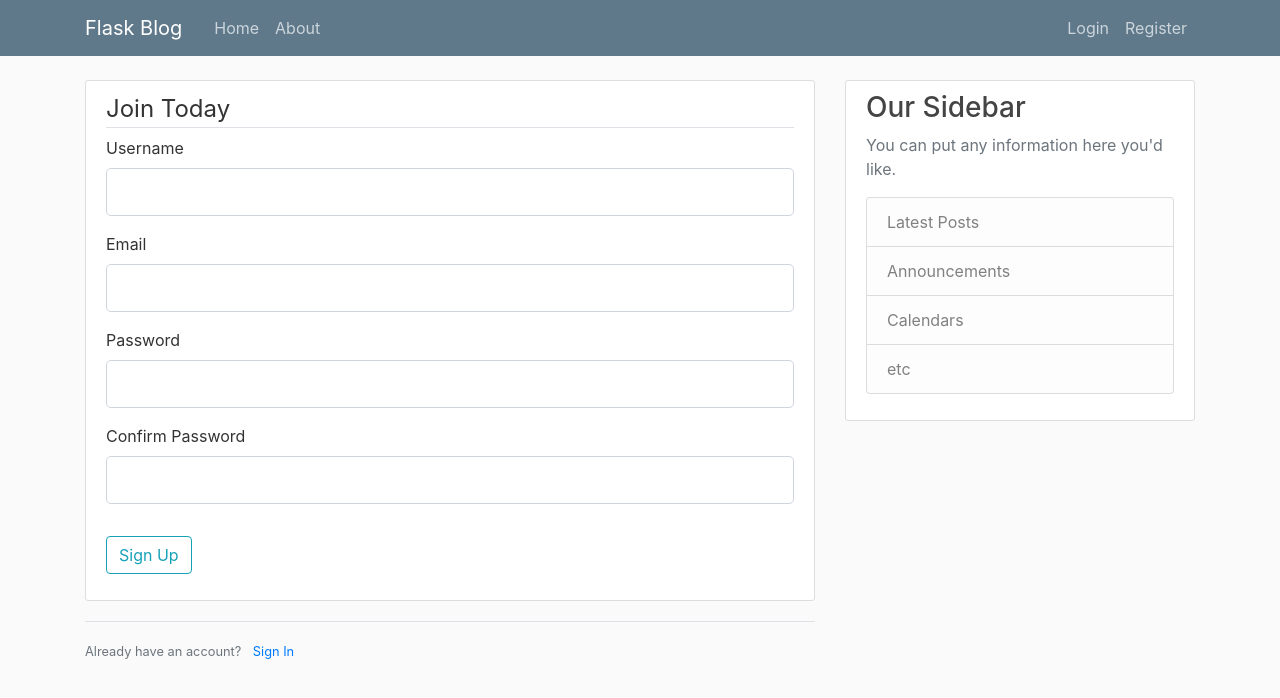
After one commit to anishsaranga/blog-website, a Flask app: page /register in a window 1280 px wide. The commit adds this page. Shown: the top 698 px of the page. Run offline with Flask 3, Linux system fonts and the light colour scheme; some libraries are stand-ins or nearby versions.

Commit message:
forms added

```diff
--- a/flaskblog.py
+++ b/flaskblog.py
@@ -1,7 +1,10 @@
-from flask import Flask, render_template, url_for
+# flash => easy one time alerts
+from flask import Flask, render_template, url_for, flash, redirect
+from forms import RegistrationForm, LoginForm
 
 app = Flask(__name__)
-
+# you should have the same case for secret key, otherwise you get runtime error
+app.config["SECRET_KEY"] = "cbbfe3b99af3e90e17ceb78ed1c73a59"
 
 posts = [
     {
@@ -21,7 +24,7 @@ posts = [
 
 @app.route("/")
 @app.route("/home")
-def hello_world():
+def home():
     return render_template("home.html", posts=posts)
 
 @app.route("/about")
@@ -29,5 +32,31 @@ def about():
     return render_template("about.html", title="About")
 
 
+# route to forms
+@app.route("/register", methods=["GET", "POST"])
+def register():
+    form = RegistrationForm()
+    if form.validate_on_submit():
+        flash(f"Account created for {form.username.data}!", "success")
+        return redirect(url_for("home")) # once validated, redirect to home page
+
+    return render_template("register.html", title="Register", form=form)
+
+
+@app.route("/login", methods=["GET", "POST"])
+def login():
+    form = LoginForm()
+    if form.validate_on_submit():
+        # admin login
+        if form.email.data == "admin@blog.com" and form.password.data == "password":
+            flash("You have been logged in!", "success") # 2nd arg is bootstrap class
+            return redirect(url_for("home"))
+
+        else:
+            flash("Login unsuccessful, please check username and password", "danger") # 2nd arg is bootstrap class
+    return render_template("login.html", title="Login", form=form)
+
+
 if __name__ == "__main__":
+    # getting error for port 5000 on mac
     app.run(port=8000, debug=True)
--- /dev/null
+++ b/forms.py
@@ -0,0 +1,26 @@
+from flask_wtf import FlaskForm
+from wtforms import StringField, PasswordField, SubmitField, BooleanField
+from wtforms.validators import DataRequired, Length, Email, EqualTo
+
+class RegistrationForm(FlaskForm):
+    # import required validators and send the parameters that you require
+    username = StringField("Username",
+                           validators=[DataRequired(), Length(min=2, max=20)]) # type of string + validations
+    email = StringField("Email",
+                        validators=[DataRequired(), Email()])
+
+    password = PasswordField("Password", validators=[DataRequired()]) # we can add additional validators too
+    confirm_password = PasswordField("Confirm Password", validators=[DataRequired(), EqualTo("password")]) # confirm password should be equal to the entered password
+    submit = SubmitField("Sign Up")
+
+
+class LoginForm(FlaskForm):
+    # import required validators and send the parameters that you require
+    email = StringField("Email",
+                        validators=[DataRequired(), Email()])
+
+    password = PasswordField("Password", validators=[DataRequired()]) # we can add additional validators too
+    remember = BooleanField("Remember Me") # for checking to remember using secure cookies
+    submit = SubmitField("Login")
+
+# secret key will protect from modifying cookies etc.
--- a/templates/layout.html
+++ b/templates/layout.html
@@ -24,13 +24,13 @@
             </button>
             <div class="collapse navbar-collapse" id="navbarToggle">
               <div class="navbar-nav mr-auto">
-                <a class="nav-item nav-link" href="/">Home</a>
-                <a class="nav-item nav-link" href="/about">About</a>
+                <a class="nav-item nav-link" href="{{ url_for('home') }}">Home</a>
+                <a class="nav-item nav-link" href="{{ url_for('about') }}">About</a>
               </div>
               <!-- Navbar Right Side -->
               <div class="navbar-nav">
-                <a class="nav-item nav-link" href="/login">Login</a>
-                <a class="nav-item nav-link" href="/register">Register</a>
+                <a class="nav-item nav-link" href="{{ url_for('login') }}">Login</a>
+                <a class="nav-item nav-link" href="{{ url_for('register') }}">Register</a>
               </div>
             </div>
           </div>
@@ -40,6 +40,16 @@
       <main role="main" class="container">
         <div class="row">
           <div class="col-md-8">
+            <!-- to display flash messages over all pages -->
+            {% with messages = get_flashed_messages(with_categories=true) %} <!-- to grab success category from the routing function -->
+              {% if messages %}
+                {% for category, message in messages %}
+                  <div class="alert alert-{{ category }}">
+                    {{ message }}
+                  </div>
+                {% endfor %}
+              {% endif %}
+            {% endwith %}
             {% block content %}{% endblock %}
           </div>
           <div class="col-md-4">
--- /dev/null
+++ b/templates/register.html
@@ -0,0 +1,87 @@
+{% extends "layout.html" %}
+{% block content %}
+<div class="content-section">
+    <form method="POST" action="">
+        <!--  adding a csrf token , part of protection -->
+        {{ form.hidden_tag() }}
+        <fieldset class="form-group">
+            <legend class="border-bottom mb4"> Join Today </legend>
+            <div class="form-group">
+                <!-- access using variable names as per the class -->
+                {{ form.username.label(class="form-control-label") }}
+                <!-- if form has errors, display those to the users -->
+                {% if form.username.errors %}
+                    {{ form.username(class="form-control form-control-lg is-invalid") }}
+                    <div class="invalid-feedback">
+                        {% for error in form.username.errors %}
+                            <span>{{ error }}</span>
+                        {% endfor %}
+                    </div>
+
+                {% else %}
+                    {{ form.username(class="form-control form-control-lg") }}
+                {% endif %}
+            </div>
+            <div class="form-group">
+                <!-- access using variable names as per the class -->
+                {{ form.email.label(class="form-control-label") }}
+                <!-- if form has errors, display those to the users -->
+                {% if form.email.errors %}
+                    {{ form.email(class="form-control form-control-lg is-invalid") }}
+                    <div class="invalid-feedback">
+                        {% for error in form.email.errors %}
+                            <span>{{ error }}</span>
+                        {% endfor %}
+                    </div>
+
+                {% else %}
+                    {{ form.email(class="form-control form-control-lg") }}
+                {% endif %}
+            </div>
+            <div class="form-group">
+                <!-- access using variable names as per the class -->
+                {{ form.password.label(class="form-control-label") }}
+                <!-- if form has errors, display those to the users -->
+                {% if form.password.errors %}
+                    {{ form.password(class="form-control form-control-lg is-invalid") }}
+                    <div class="invalid-feedback">
+                        {% for error in form.password.errors %}
+                            <span>{{ error }}</span>
+                        {% endfor %}
+                    </div>
+
+                {% else %}
+                    {{ form.password(class="form-control form-control-lg") }}
+                {% endif %}
+            </div>
+            <div class="form-group">
+                <!-- access using variable names as per the class -->
+                {{ form.confirm_password.label(class="form-control-label") }}
+                <!-- if form has errors, display those to the users -->
+                {% if form.confirm_password.errors %}
+                    {{ form.confirm_password(class="form-control form-control-lg is-invalid") }}
+                    <div class="invalid-feedback">
+                        {% for error in form.confirm_password.errors %}
+                            <span>{{ error }}</span>
+                        {% endfor %}
+                    </div>
+
+                {% else %}
+                    {{ form.confirm_password(class="form-control form-control-lg") }}
+                {% endif %}
+            </div>
+        </fieldset>
+
+        <div class="form-group">
+            {{ form.submit(class="btn btn-outline-info") }}
+        </div>
+    </form>
+</div>
+
+<div class="border-top pt-3">
+    <small class="text-muted">
+        <!-- pass in name of the funtion, to route to that page -->
+        Already have an account? <a class="ml-2" href="{{ url_for('login') }}">Sign In</a>
+    </small>
+</div>
+{% endblock content%}
```
Also changed, not shown: templates/login.html (added, +64 -0 lines), README.md.
